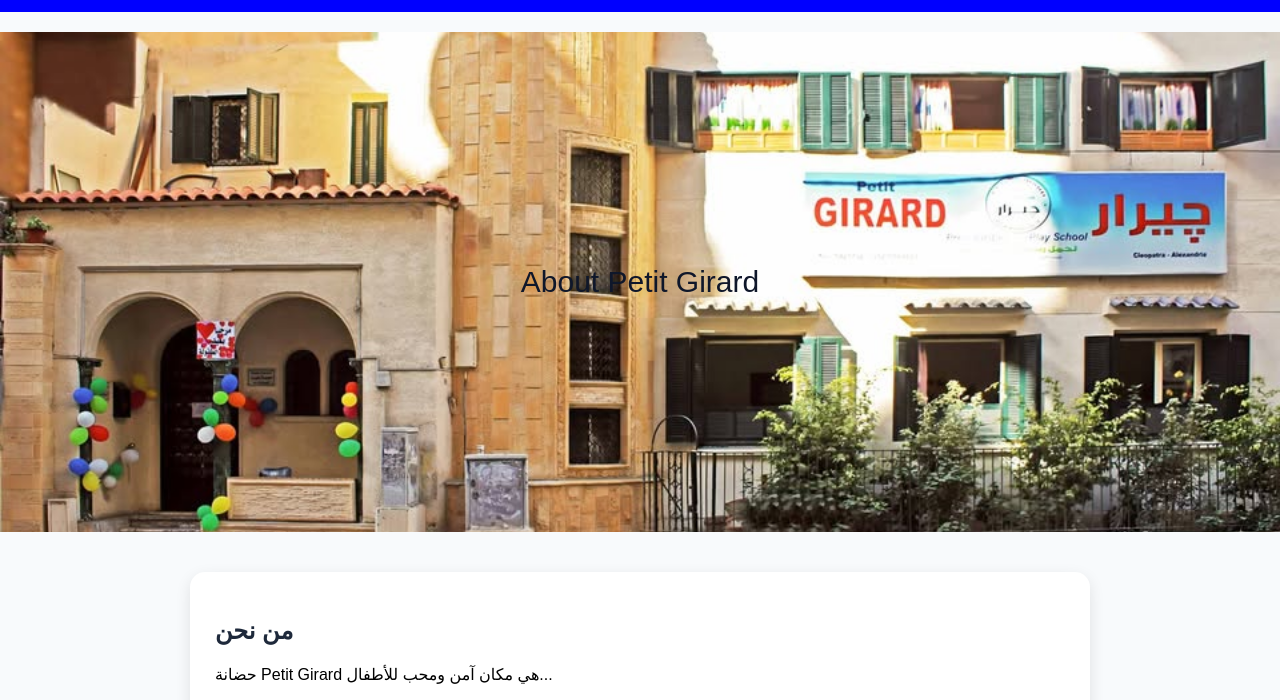
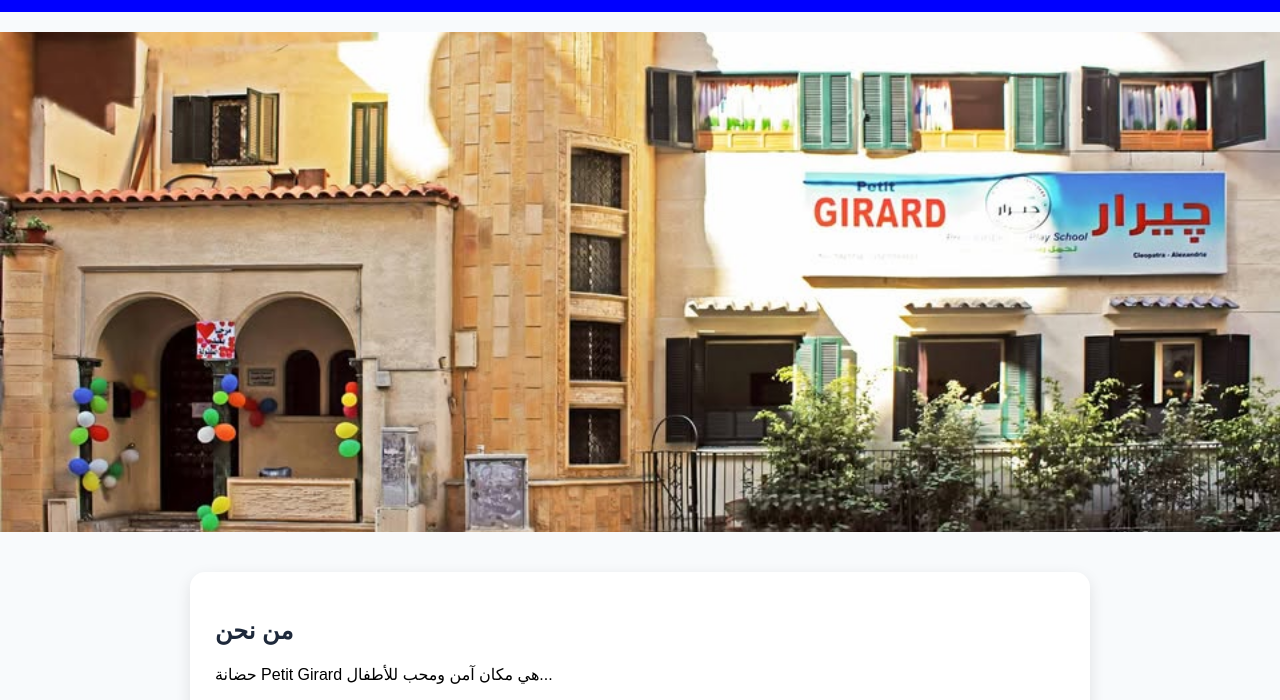
Before and after one commit to yel-eng/-Petit-Girard-Website, a plain HTML site: page about.html in a window 1280 px wide. Shown: the part 100-800 px from the top of the page. Drawn offline with Linux system fonts and the light colour scheme.

Commit message:
Update about.html

```diff
--- a/about.html
+++ b/about.html
@@ -261,7 +261,6 @@
 
 <!-- HERO -->
 <div class="hero">
-    About Petit Girard
 </div>
 
 <!-- CONTENT -->
```
